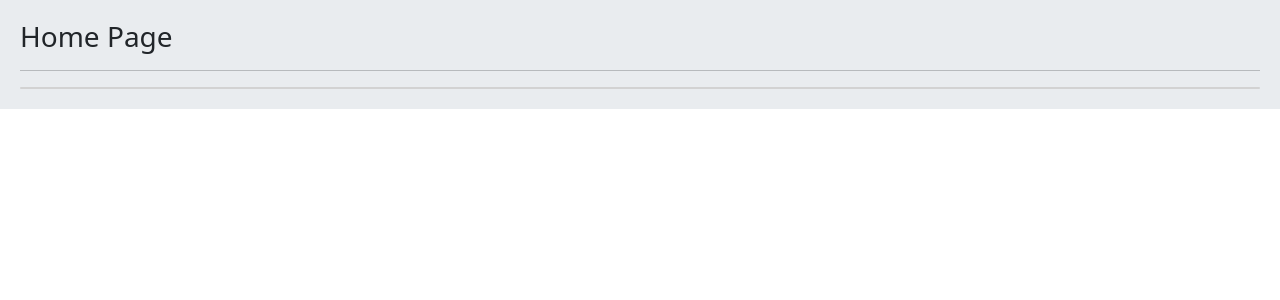
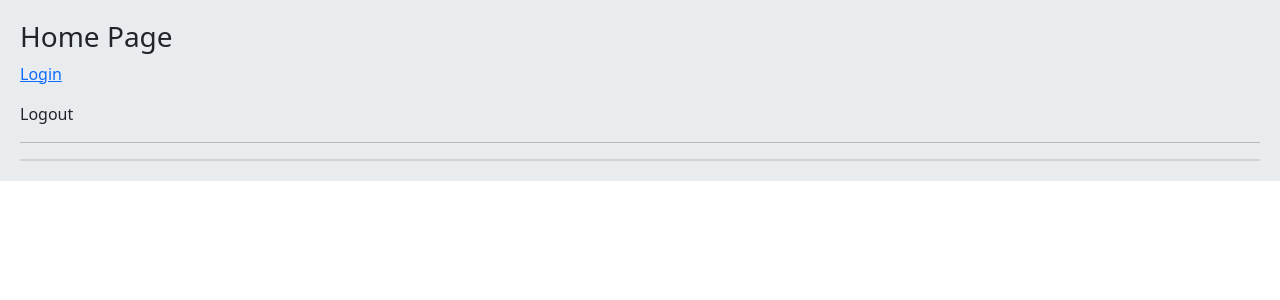
Before and after one commit to amosein/django-projects, a Django app: page /todo/home/ in a window 1280 px wide. Shown: the part 56-356 px from the top of the page. Run offline with Django 5.2, Linux system fonts and the light colour scheme; data that the repository does not hold is empty.

Commit message:
added a tag in my html files and pages and linked it to the related urls so it will be appear in my home page as a login text and it work. Also complete my login fucntion and it now work.

```diff
--- a/01 - Todo App/Todo/templates/home.html
+++ b/01 - Todo App/Todo/templates/home.html
@@ -14,6 +14,15 @@
 {% block detail %}
 
 <h3> Home Page </h3>
+
+<p>
+  <a href="{% url 'user_login' %}"> Login </a>
+</p>
+
+<p>
+  <a> Logout </a>
+</p>
+
 <hr/>
 
 
```
Also changed, not shown: 01 - Todo App/Todo/accounts/views.py (+12 -0 lines).
